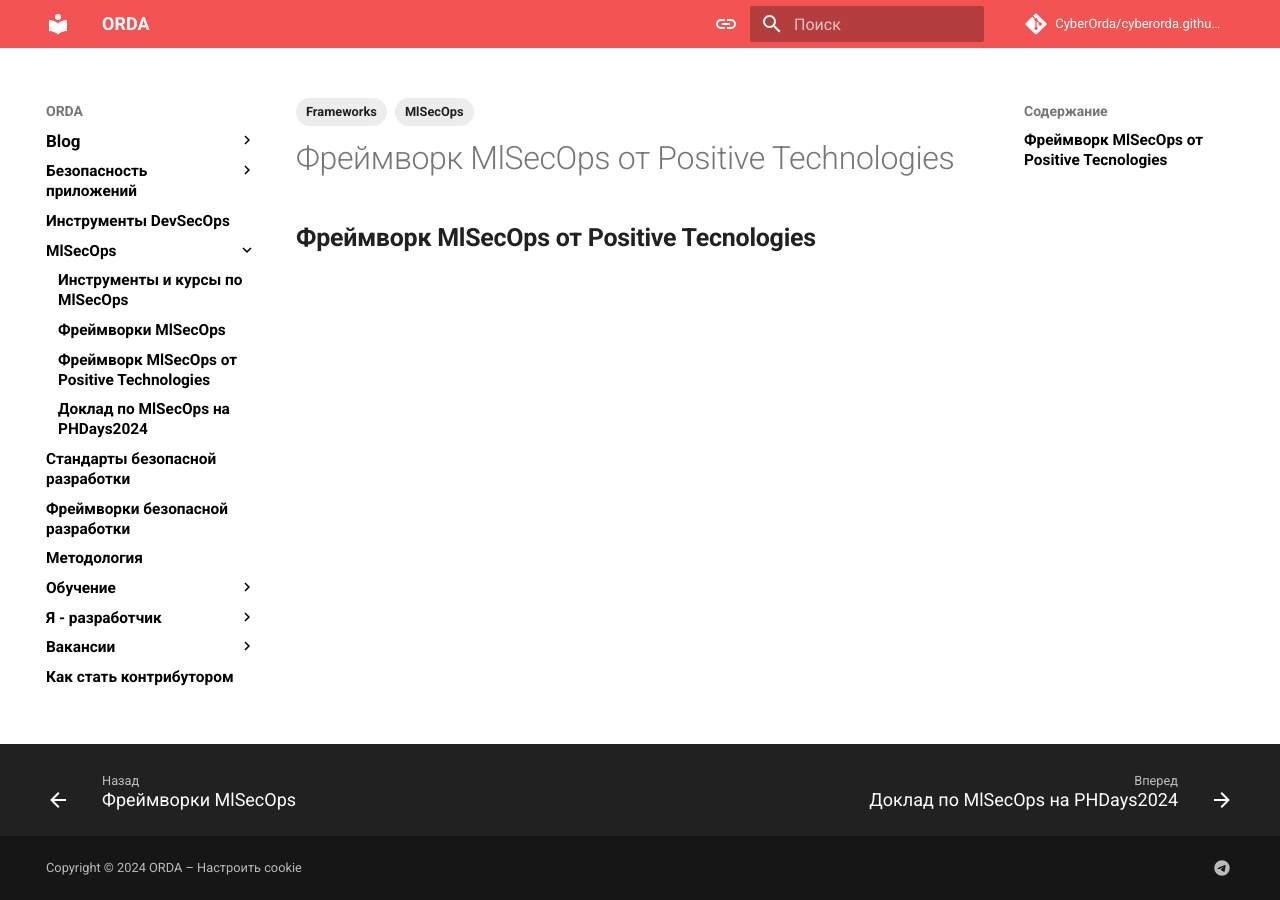
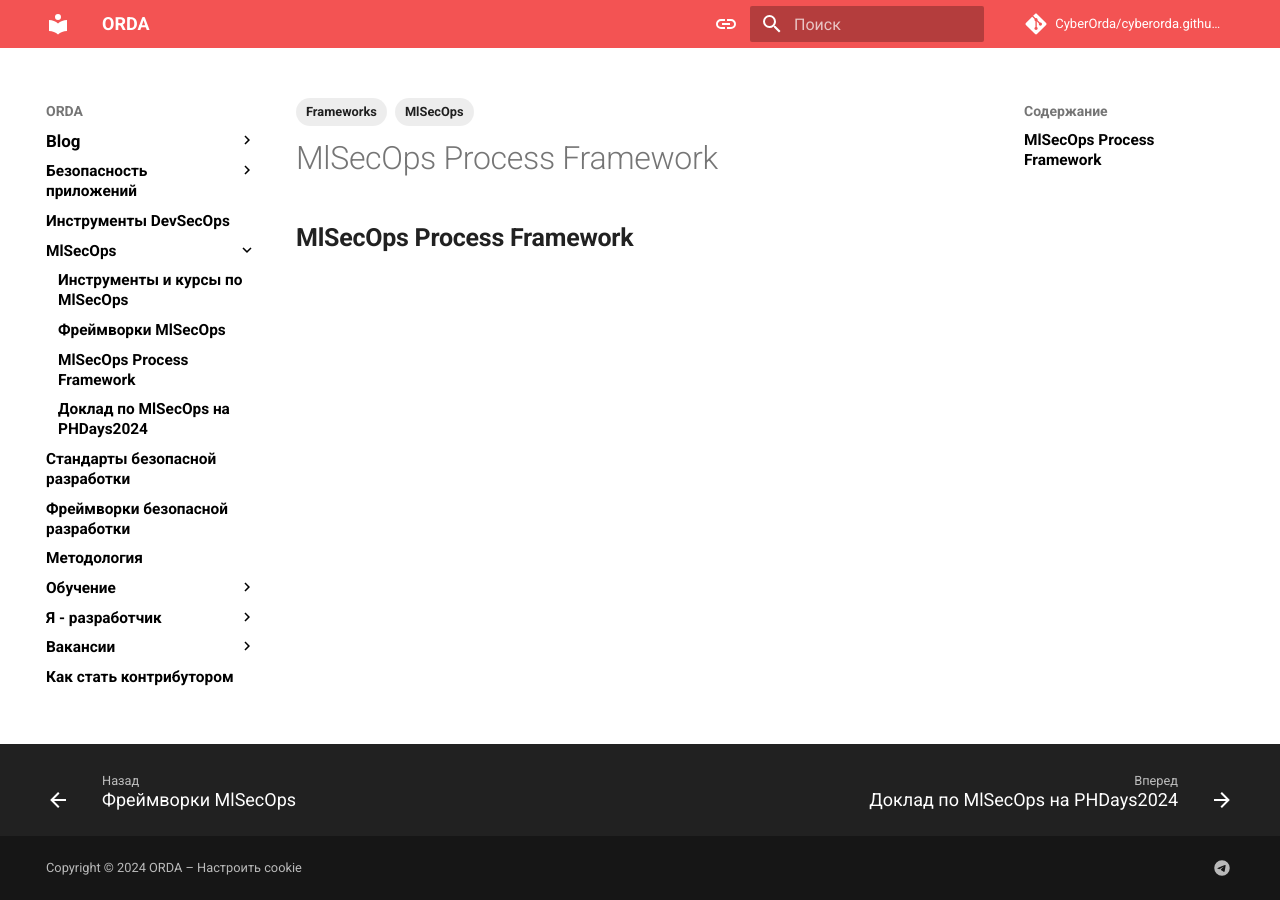
Before and after one commit to CyberOrda/cyberorda.github.io, an MkDocs documentation site: the page built from docs/mlsecops_framework_pt.md, in a window 1280 px wide. Built offline with MkDocs 1.6.1 and Material for MkDocs 9.7.7, drawn with Linux system fonts in a browser that asks for light colours; comment, search, counter and statistics services are not loaded.

Commit message:
upd name mlsecops framework

```diff
--- a/docs/mlsecops_framework_pt.md
+++ b/docs/mlsecops_framework_pt.md
@@ -7,4 +7,4 @@
 ---
 
 
-## **Фреймворк MlSecOps от Positive Tecnologies**
+## **MlSecOps Process Framework**
--- a/mkdocs.yml
+++ b/mkdocs.yml
@@ -84,7 +84,7 @@
   - MlSecOps:
     - 'Инструменты и курсы по MlSecOps': 'MlSecOps.md'
     - "Фреймворки MlSecOps": "mlsecops_frameworks.md"
-    - "Фреймворк MlSecOps от Positive Technologies": "mlsecops_framework_pt.md"
+    - "MlSecOps Process Framework": "mlsecops_framework_pt.md"
     - "Доклад по MlSecOps на PHDays2024": "mlsecops_phdays_paper.md"
   - Стандарты безопасной разработки: 'standards.md'
   - Фреймворки безопасной разработки: 'frameworks.md'
```
